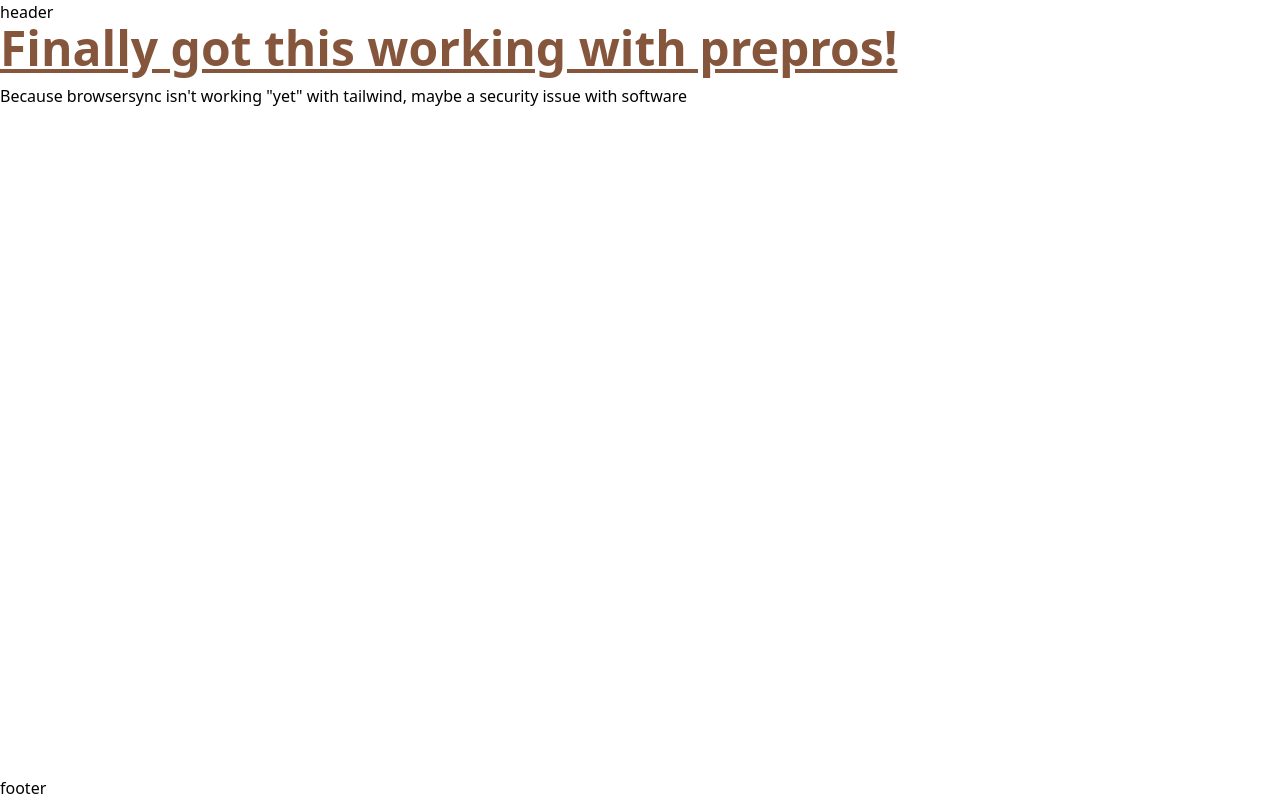
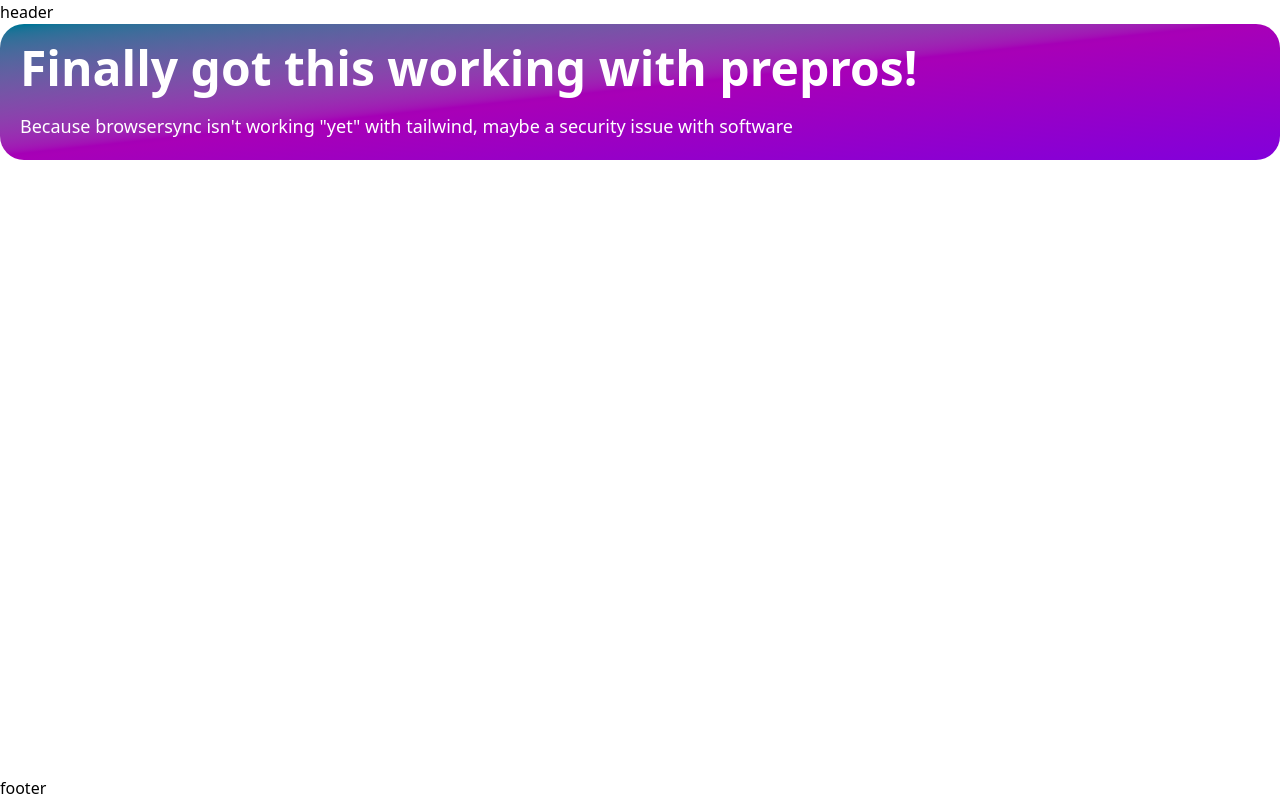
Before and after one commit to haydentomas/simple-tailwind-starter, a website: page index.html in a window 1280 px wide. Drawn offline with Linux system fonts and the light colour scheme.

Commit message:
tailwind background colours and gradients training

```diff
--- a/index.html
+++ b/index.html
@@ -8,17 +8,25 @@
 </head>
 <body>
   <div class="site">
-<header class="site-header">
-  header
+<header class="site-header ">
+<div class="container mx-auto">
+    header
+</div>
 </header>
 <main class="site-content">
-    <h1 class="text-5xl text-chocolate font-bold underline mb-3">
+   <div class="container mx-auto">
+    <div class="p-5 rounded-3xl bg-linear-to-br from-cyan-700 to-purple-700 via-fuchsia-700">
+       <h1 class="text-5xl text-white font-bold  mb-5">
   Finally got this working with prepros!
   </h1>
-  <p>Because browsersync isn't working "yet" with tailwind, maybe a security issue with software</p>
+  <p class="text-white text-lg">Because browsersync isn't working "yet" with tailwind, maybe a security issue with software</p>
+    </div>
+   </div>
 </main>
 <footer class="site-footer">
-  footer
+  <div class="container mx-auto">
+    footer
+  </div>
 </footer>
   </div>
 </body>
```
Also changed, not shown: dist/styles.css, src/input.css (line endings or trailing spaces).
